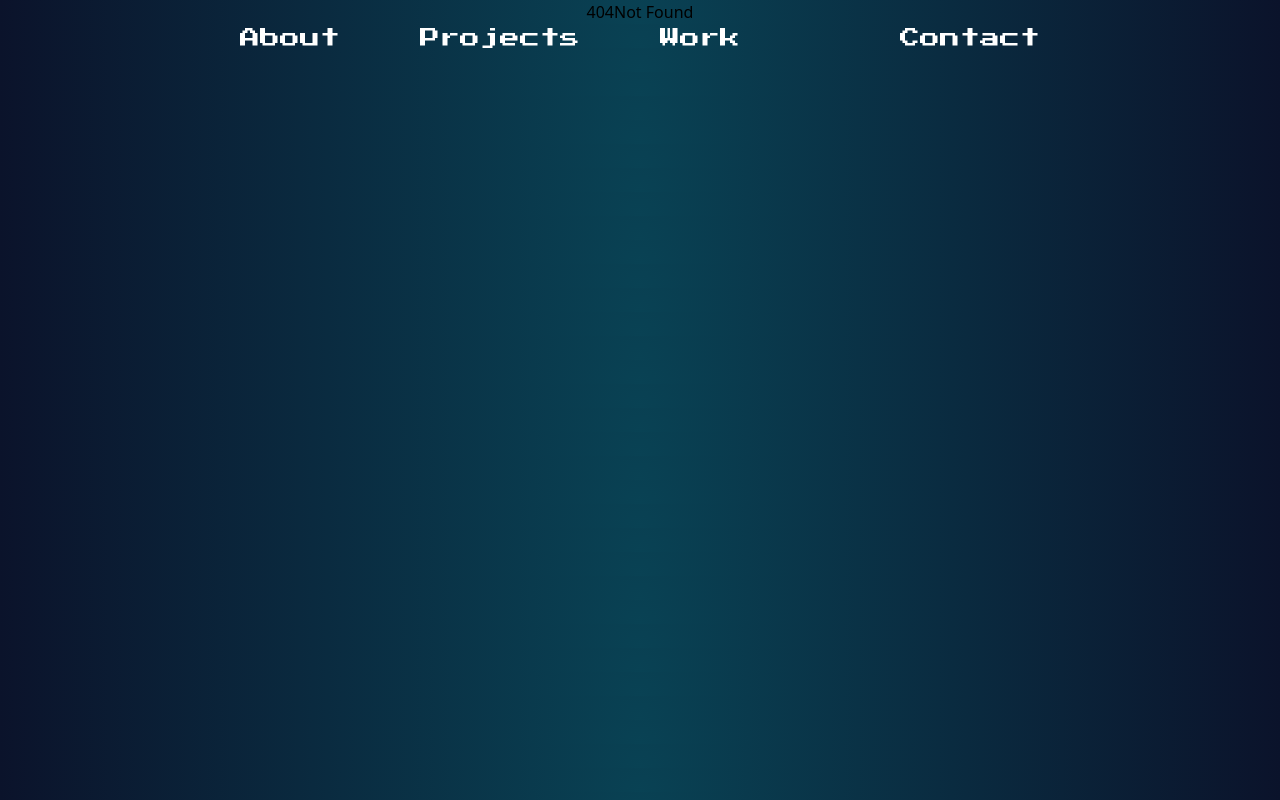
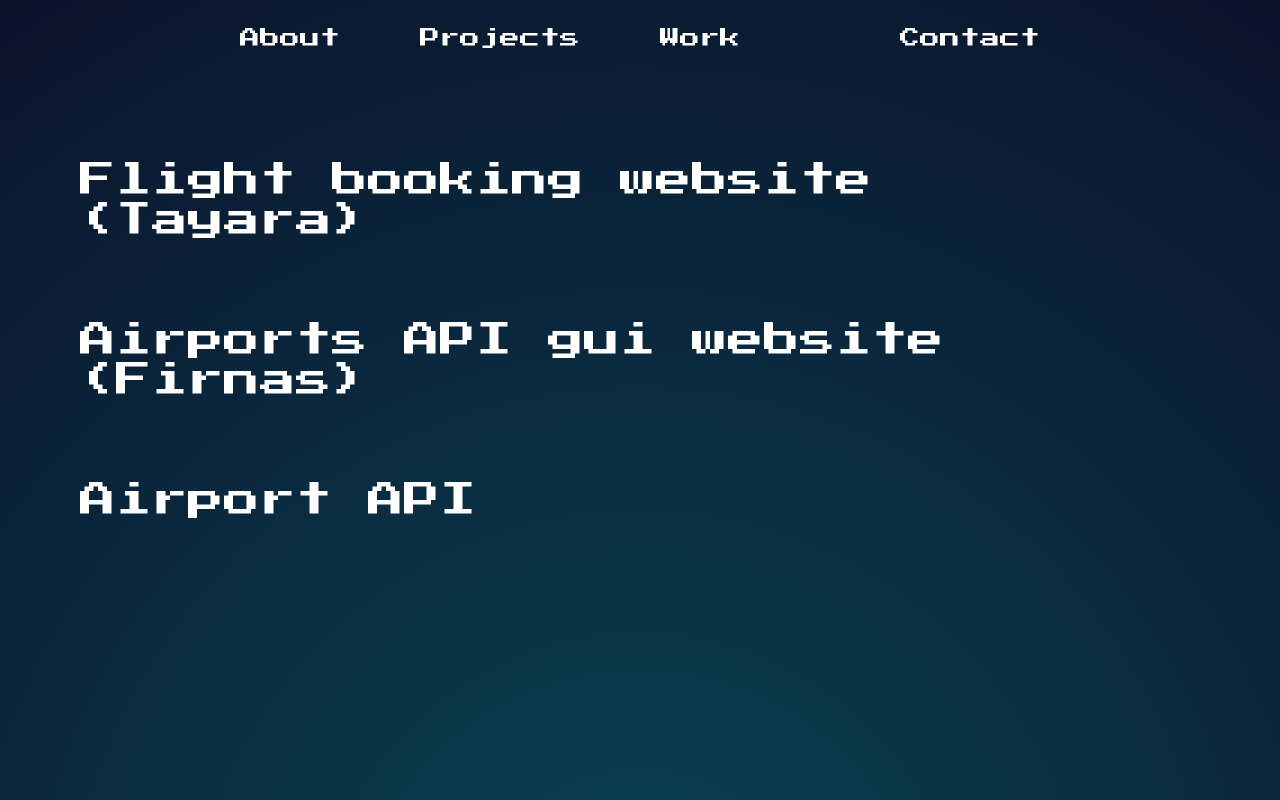
Before and after one commit to SaifAlqady51/my_profile, a SvelteKit app: page /projects in a window 1280 px wide. Before the commit this address had no page. Shown: the top 800 px of the page. Built offline with nearby package versions, Linux system fonts and the light colour scheme; some icons are missing.

Commit message:
Created project page

```diff
--- /dev/null
+++ b/src/routes/projects/+page.svelte
@@ -0,0 +1,23 @@
+<script lang="ts">
+	import Project from '$lib/Project.svelte';
+</script>
+
+<div
+	class="w-screen h-screen md:text-4xl text-xl font-press-start text-white flex flex-col justify-start mt-40 px-20 gap-20"
+>
+	<Project
+		projectName="Flight booking website (Tayara)"
+		githubLink="https://github.com/SaifAlqady51/flight_booking_website"
+		websiteLink="https://flight-booking-website-git-main-saifalqady51.vercel.app/"
+	/>
+	<Project
+		projectName="Airports API gui website (Firnas)"
+		githubLink="https://github.com/SaifAlqady51/firnas"
+		websiteLink="https://firnas-weld.vercel.app/"
+	/>
+	<Project
+		projectName="Airport API "
+		githubLink="https://github.com/saifAlqady51/airport-api"
+		websiteLink="https://airport-api-gamma.vercel.app/api/airport/"
+	/>
+</div>
```
